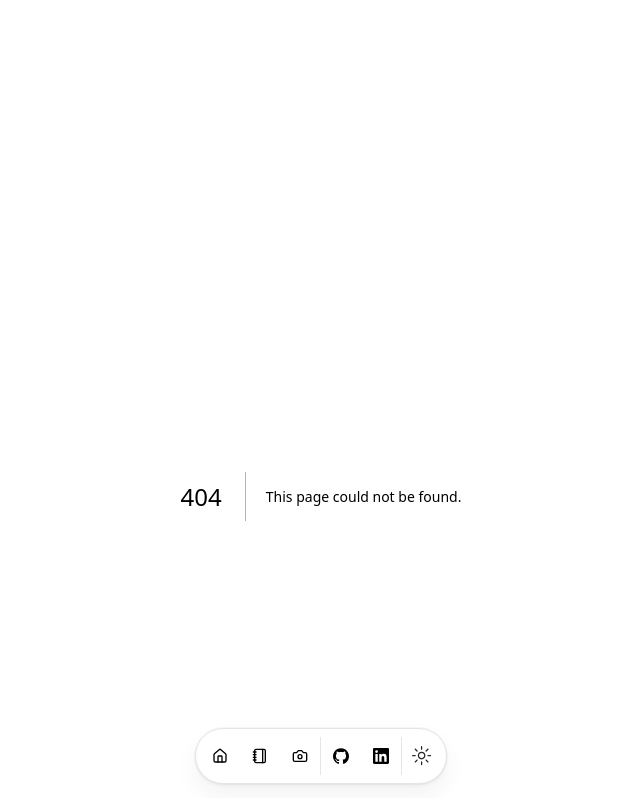
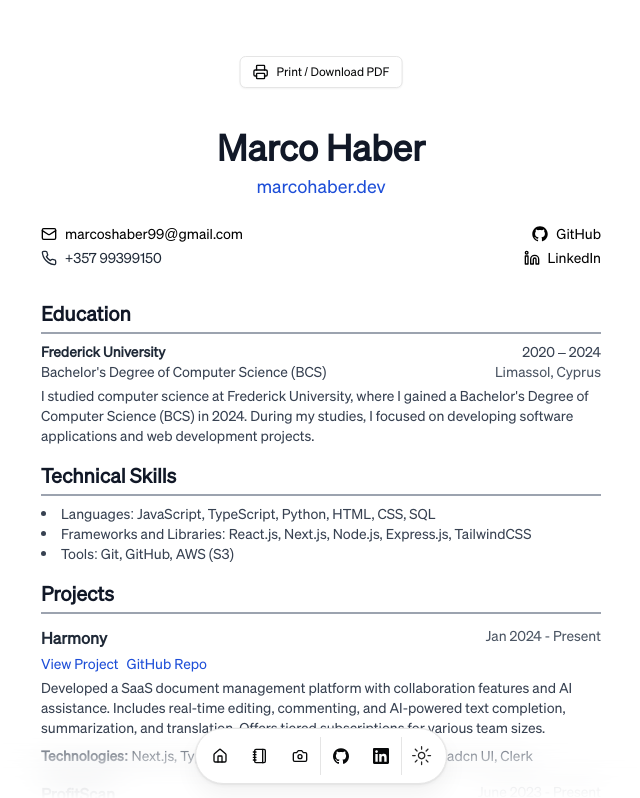
Before and after one commit to marcoshaber99/portfolio-blog, a Next.js app: page /resume in a window 1280 px wide. Before the commit this address had no page. Shown: the top 798 px of the page, without its empty margins (319-959 px from the left). Built offline with nearby package versions, Linux system fonts and the light colour scheme.

Commit message:
created resume page and ddownload button

```diff
--- a/package.json
+++ b/package.json
@@ -32,6 +32,7 @@
     "react-dom": "^18",
     "react-markdown": "^9.0.1",
     "react-syntax-highlighter": "^15.5.0",
+    "react-to-print": "^2.15.1",
     "rehype-pretty-code": "^0.13.2",
     "rehype-stringify": "^10.0.0",
     "remark-parse": "^11.0.0",
--- a/src/app/globals.css
+++ b/src/app/globals.css
@@ -80,11 +80,11 @@
 }
 
 pre {
-    @apply !px-0 rounded-lg overflow-x-auto py-4
+  @apply !px-0 rounded-lg overflow-x-auto py-4;
 }
 
 pre [data-line] {
-    @apply px-4
+  @apply px-4;
 }
 
 code {
@@ -142,3 +142,59 @@ code[data-line-numbers-max-digits="2"] > [data-line]::before {
 code[data-line-numbers-max-digits="3"] > [data-line]::before {
   width: 3rem;
 }
+
+/* Print styles for resume */
+@media print {
+  @page {
+    margin: 0.5cm;
+  }
+
+  body {
+    font-size: 12pt;
+  }
+
+  .card {
+    box-shadow: none !important;
+    border: none !important;
+  }
+
+  .print\:hidden {
+    display: none !important;
+  }
+
+  a {
+    text-decoration: none;
+    color: black;
+  }
+
+  h1, h2, h3 {
+    page-break-after: avoid;
+  }
+
+  ul, img {
+    page-break-inside: avoid;
+  }
+
+  .resume-content {
+    width: 100% !important;
+    max-width: none !important;
+  }
+
+  .resume-section {
+    margin-bottom: 1em;
+    page-break-inside: avoid;
+  }
+
+  .resume-header {
+    margin-bottom: 1em;
+  }
+
+  .resume-contact {
+    margin-bottom: 0.5em;
+  }
+
+  .resume-skills li {
+    display: inline-block;
+    margin-right: 1em;
+  }
+}
--- a/src/app/page.tsx
+++ b/src/app/page.tsx
@@ -5,16 +5,18 @@ import BlurFade from "@/components/magicui/blur-fade";
 import BlurFadeText from "@/components/magicui/blur-fade-text";
 import PhotographySection from "@/components/photography-section";
 import { ProjectCard } from "@/components/project-card";
+import QuoteSection from "@/components/quote-section";
 import { ResumeCard } from "@/components/resume-card";
 import { TextEffect } from "@/components/text-effect";
 import { Avatar, AvatarFallback, AvatarImage } from "@/components/ui/avatar";
 import { Badge } from "@/components/ui/badge";
+import { Button } from "@/components/ui/button";
 import SectionLabel from "@/components/ui/section-label";
 import SkillBadge from "@/components/ui/skill-badge";
 import { DATA } from "@/data/resume";
+import { FileText } from "lucide-react";
 import Link from "next/link";
 import Markdown from "react-markdown";
-import QuoteSection from "@/components/quote-section";
 
 const BLUR_FADE_DELAY = 0.04;
 
@@ -37,7 +39,16 @@ export default function Page() {
                 className="max-w-[600px] md:text-xl font-testsoehne mt-2"
                 text={DATA.description}
               />
+               <BlurFade delay={BLUR_FADE_DELAY * 3}>
+                <Link href="/resume">
+                  <Button variant="outline" size="sm" className="flex items-center gap-2 mt-4">
+                    <FileText className="w-4 h-4" />
+                    Full Resume
+                  </Button>
+                </Link>
+              </BlurFade>
             </div>
+
             <BlurFade delay={BLUR_FADE_DELAY}>
                 <Avatar className="w-28 h-28 border overflow-hidden">
                   <AvatarImage alt={DATA.name} src={DATA.avatarUrl} className="object-cover" />
@@ -94,7 +105,7 @@ export default function Page() {
           ))}
         </div>
       </section>
-      <section id="skills">
+      {/* <section id="skills">
         <div className="flex min-h-0 flex-col gap-y-3">
           <BlurFade delay={BLUR_FADE_DELAY * 9}>
             <h2 className="text-xl font-bold">Skills</h2>
@@ -107,9 +118,9 @@ export default function Page() {
             ))}
           </div>
         </div>
-      </section>
+      </section> */}
       <section id="projects">
-        <div className="space-y-12 w-full py-12">
+        <div className="space-y-12 w-full py-8">
           <BlurFade delay={BLUR_FADE_DELAY * 11}>
             <div className="flex flex-col items-center justify-center space-y-4 text-center">
               <div className="space-y-2">
@@ -138,6 +149,7 @@ export default function Page() {
                   image={project.image}
                   video={project.video}
                   links={project.links}
+                  isPrivate={project.isPrivate}
                 />
               </BlurFade>
             ))}
@@ -145,7 +157,7 @@ export default function Page() {
         </div>
       </section>
       <section id="blog">
-        <div className="space-y-12 w-full py-12">
+        <div className="space-y-12 w-full py-8">
           <BlurFade delay={BLUR_FADE_DELAY * 17}>
             <div className="flex flex-col items-center justify-center space-y-4 text-center">
               <div className="space-y-2">
--- /dev/null
+++ b/src/app/resume/page.tsx
@@ -0,0 +1,9 @@
+import ResumeComponent from "@/components/resume"
+
+export default function ResumePage() {
+  return (
+    <div>
+      <ResumeComponent />
+    </div>
+  )
+}
--- a/src/components/project-card.tsx
+++ b/src/components/project-card.tsx
@@ -26,6 +26,7 @@ interface Props {
     href: string;
   }[];
   className?: string;
+  isPrivate?: boolean;
 }
 
 export function ProjectCard({
@@ -39,13 +40,21 @@ export function ProjectCard({
   video,
   links,
   className,
+  isPrivate = false,
 }: Props) {
   return (
     <Card
       className={
-        "flex flex-col overflow-hidden border hover:shadow-lg transition-all duration-300 ease-out h-full"
+        "flex flex-col overflow-hidden border hover:shadow-lg transition-all duration-300 ease-out h-full relative"
       }
     >
+      {isPrivate && (
+        <div className="absolute top-2 right-2 z-10">
+          <Badge variant="secondary" className="text-xs">
+            Private Project
+          </Badge>
+        </div>
+      )}
       <Link
         href={href || "#"}
         className={cn("block cursor-pointer", className)}
@@ -108,6 +117,11 @@ export function ProjectCard({
             ))}
           </div>
         )}
+        {isPrivate && (
+          <p className="text-xs text-muted-foreground mt-2">
+            This project is currently private. Contact for more information.
+          </p>
+        )}
       </CardFooter>
     </Card>
   );
--- /dev/null
+++ b/src/components/resume.tsx
@@ -0,0 +1,163 @@
+"use client"
+
+import { Button } from "@/components/ui/button"
+import { Card, CardContent } from "@/components/ui/card"
+import { DATA } from "@/data/resume"
+import { GitHubLogoIcon } from "@radix-ui/react-icons"
+import { Linkedin, Mail, Phone, Printer } from "lucide-react"
+import Link from "next/link"
+import { useRef } from "react"
+import { useReactToPrint } from "react-to-print"
+
+export default function ResumeComponent() {
+  const componentRef = useRef(null)
+
+  const handlePrint = useReactToPrint({
+    content: () => componentRef.current,
+  })
+
+  return (
+    <Card className="w-full max-w-4xl mx-auto p-8 bg-white relative" ref={componentRef}>
+      <Button
+        onClick={handlePrint}
+        variant="outline"
+        size="sm"
+        className="absolute -top-10 left-1/2 transform -translate-x-1/2 print:hidden"
+      >
+        <Printer className="w-4 h-4 mr-2" />
+        Print / Download PDF
+      </Button>
+
+      <CardContent className="p-0">
+        <div className="mb-6 text-center">
+          <h1 className="text-4xl font-bold mb-1 text-gray-900">{DATA.name}</h1>
+          <Link href={DATA.url} className="text-lg text-blue-700 hover:text-blue-900 hover:underline">
+            {DATA.url.replace('https://', '')}
+          </Link>
+        </div>
+
+        <div className="flex justify-between items-center mb-8">
+          <div className="text-left">
+            <Link href={`mailto:${DATA.contact.email}`} className="flex items-center text-sm text-black hover:text-blue-900 transition-colors">
+              <Mail className="w-4 h-4 mr-2" />
+              {DATA.contact.email}
+            </Link>
+            <p className="flex items-center text-sm mt-1 text-gray-800">
+              <Phone className="w-4 h-4 mr-2" />
+              {DATA.contact.tel}
+            </p>
+          </div>
+          <div className="text-right">
+            <Link href={DATA.contact.social.GitHub.url} className="flex items-center justify-end text-sm text-black hover:text-blue-900 transition-colors">
+              <GitHubLogoIcon className="w-4 h-4 mr-2" />
+              {DATA.contact.social.GitHub.name}
+            </Link>
+            <Link href={DATA.contact.social.LinkedIn.url} className="flex items-center justify-end text-sm mt-1 text-black hover:text-blue-900 transition-colors">
+              <Linkedin className="w-4 h-4 mr-2" />
+              {DATA.contact.social.LinkedIn.name}
+            </Link>
+          </div>
+        </div>
+
+        <section className="mb-4">
+          <h2 className="text-xl font-semibold border-b-2 border-gray-400 pb-1 mb-2 text-gray-900">Education</h2>
+          {DATA.education.map((edu) => (
+            <div key={edu.school} className="mb-2">
+              <div className="flex justify-between items-start">
+                <div>
+                  <h3 className="font-semibold text-sm text-gray-800">{edu.school}</h3>
+                  <p className="text-sm text-gray-700">{edu.degree}</p>
+                </div>
+                <div className="text-right">
+                  <p className="text-sm text-gray-700">{edu.start} – {edu.end}</p>
+                  <p className="text-sm text-gray-600">Limassol, Cyprus</p>
+                </div>
+              </div>
+              <p className="text-sm text-gray-700 mt-1">
+                {edu.description}
+              </p>
+            </div>
+          ))}
+        </section>
+
+        <section className="mb-4">
+          <h2 className="text-xl font-semibold border-b-2 border-gray-400 pb-1 mb-2 text-gray-900">Technical Skills</h2>
+          <ul className="list-disc list-inside text-sm text-gray-700">
+            <li>Languages: JavaScript, TypeScript, Python, HTML, CSS, SQL</li>
+            <li>Frameworks and Libraries: React.js, Next.js, Node.js, Express.js, TailwindCSS</li>
+            <li>Tools: Git, GitHub, AWS (S3)</li>
+          </ul>
+        </section>
+
+        <section className="mb-4">
+          <h2 className="text-xl font-semibold border-b-2 border-gray-400 pb-1 mb-3 text-gray-900">Projects</h2>
+          {DATA.projects.map((project) => (
+            <div key={project.title} className="mb-4">
+              <div className="flex justify-between items-start mb-1">
+                <h3 className="text-base font-semibold text-gray-800">{project.title}</h3>
+                <span className="text-sm text-gray-600">{project.dates}</span>
+              </div>
+              <div className="flex gap-2 text-sm mb-1">
+                {!project.isPrivate && project.href && (
+                  <Link
+                    href={project.href}
+                    target="_blank"
+                    rel="noopener noreferrer"
+                    className="text-blue-700 hover:underline"
+                  >
+                    View Project
+                  </Link>
+                )}
+                {!project.isPrivate && project.github && (
+                  <Link
+                    href={project.github}
+                    target="_blank"
+                    rel="noopener noreferrer"
+                    className="text-blue-700 hover:underline"
+                  >
+                    GitHub Repo
+                  </Link>
+                )}
+                {/* {project.isPrivate && (
+                  <span className="text-gray-600">(Private Project)</span>
+                )} */}
+              </div>
+              <p className="text-sm text-gray-700 mb-2">{project.description}</p>
+              <div className="text-sm">
+                <span className="font-semibold text-gray-700">Technologies: </span>
+                <span className="text-gray-700">{project.technologies.join(', ')}</span>
+              </div>
+            </div>
+          ))}
+        </section>
+
+        <section className="mb-6">
+          <h2 className="text-xl font-semibold border-b-2 border-gray-400 pb-1 mb-3 text-gray-900">Employment</h2>
+          {DATA.work.map((job) => (
+            <div key={job.company} className="mb-4">
+              <div className="flex justify-between items-baseline">
+                <h3 className="font-semibold text-gray-800">{job.title}</h3>
+                <p className="text-sm text-gray-700">{job.start} – {job.end || "Present"}</p>
+              </div>
+              <p className="text-sm font-medium text-gray-800 mb-1">{job.company} - {job.location}</p>
+              <ul className="list-disc pl-3 text-sm text-gray-700">
+                {job.description.split('. ').map((item, index) => (
+                  <li key={index} className="mb-1">{item.trim()}.</li>
+                ))}
+              </ul>
+            </div>
+          ))}
+        </section>
+
+        {/* New Activities section */}
+        <section>
+          <h2 className="text-xl font-semibold border-b-2 border-gray-400 pb-1 mb-2 text-gray-900">Activities & Interests</h2>
+          <ul className="list-disc list-inside text-sm text-gray-700">
+            <li>Currently learning Three.js to enhance my 3D graphics skills in web development.</li>
+          </ul>
+        </section>
+
+      </CardContent>
+    </Card>
+  )
+}
--- a/src/data/resume.tsx
+++ b/src/data/resume.tsx
@@ -27,29 +27,25 @@ export const DATA = {
     { href: "#photography", icon: CameraIcon, label: "Photography" },
   ],
   contact: {
-    email: "hello@example.com",
-    tel: "+123456789",
+    email: "marcoshaber99@gmail.com",
+    tel: "+357 99399150",
     social: {
       GitHub: {
         name: "GitHub",
         url: "https://github.com/marcoshaber99",
         icon: Icons.github,
-
         navbar: true,
       },
       LinkedIn: {
         name: "LinkedIn",
         url: "https://www.linkedin.com/in/marcohaber99/",
         icon: Icons.linkedin,
-
         navbar: true,
       },
-
       email: {
         name: "Send Email",
-        url: "#",
+        url: "mailto:marcoshaber99@gmail.com",
         icon: Icons.email,
-
         navbar: false,
       },
     },
@@ -83,11 +79,12 @@ export const DATA = {
     {
       title: "Harmony",
       href: "https://harmony-theta.vercel.app/",
+      github: "https://github.com/marcoshaber99/thesis-project",
       dates: "Jan 2024 - Present",
       active: true,
+      isPrivate: false,
       description:
         "Developed a SaaS document management platform with collaboration features and AI assistance. Includes real-time editing, commenting, and AI-powered text completion, summarization, and translation. Offers tiered subscriptions for various team sizes.",
-
       technologies: [
         "Next.js",
         "Typescript",
@@ -109,22 +106,16 @@ export const DATA = {
     },
     {
       title: "ProfitScan",
-      href: "https://profitscan.streamlit.app",
+      href: "#",
       dates: "June 2023 - Present",
       active: true,
+      isPrivate: true,
       description:
-        "Developed ProfitScan, a financial analysis tool that allocates expenses to transactions, generates detailed P&L accounts, and provides customizable reports. Helps businesses identify profitable segments and enhance overall financial performance.",
-
+        "Developed ProfitScan, a financial analysis tool that allocates expenses to transactions, generates detailed P&L accounts, and provides customizable reports. Helps businesses identify profitable segments and enhance overall financial performance. (Private repository)",
       technologies: ["Streamlit", "Python", "Pandas", "Numpy", "Matplotlib"],
-      links: [
-        {
-          type: "Website",
-          href: "https://profitscan.streamlit.app",
-          icon: <Icons.globe className="size-3" />,
-        },
-      ],
       image: "",
       video: "/profitscan-demo.mp4",
+      links: [], // Removed GitHub link
     },
   ],
   blogs: [
```
Also changed, not shown: 1 other file (tests, documents, lock files or other folders). Lines whose indentation alone changed are shown as unchanged.
